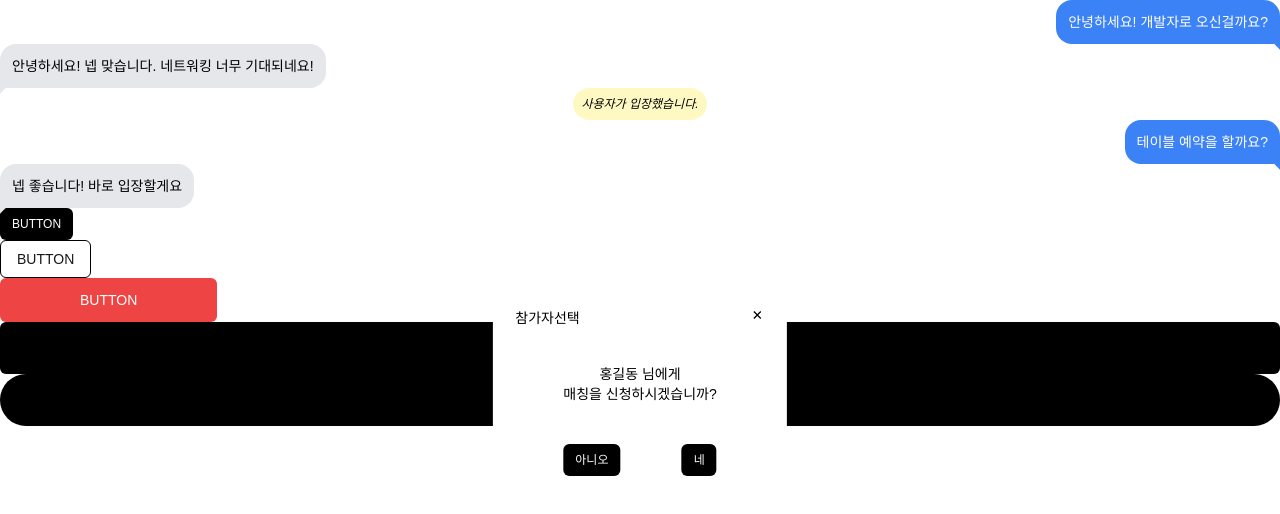
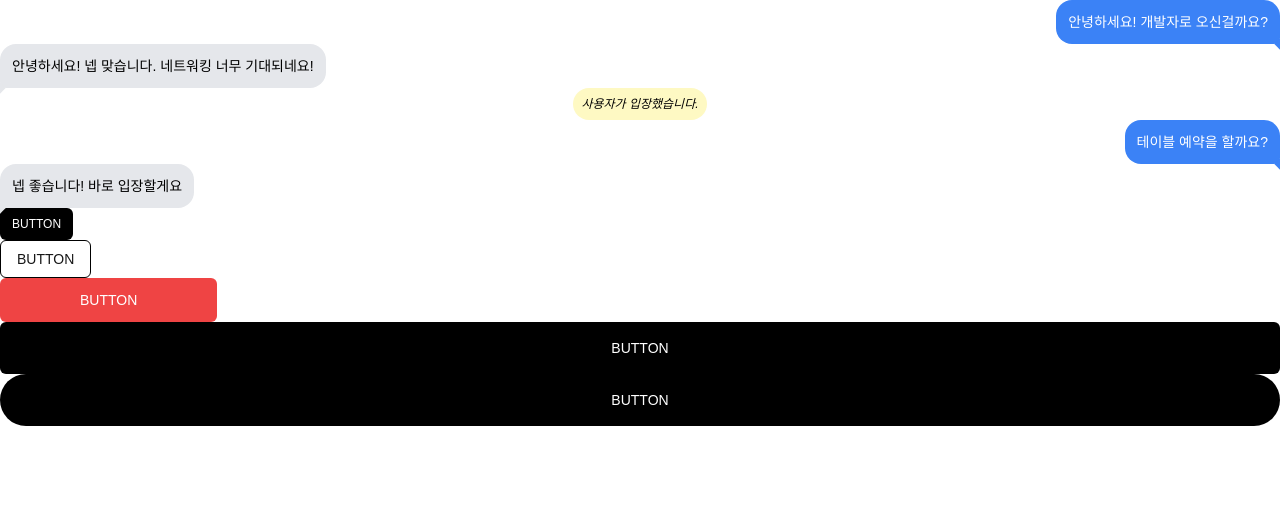
Before and after one commit to goorm-CHACHA/FE, a Next.js app: page / in a window 1280 px wide. Shown: the top 514 px of the page. Built offline with nearby package versions, Linux system fonts and the light colour scheme.

Commit message:
feat: 공통 컴포넌트 모달창 제작

```diff
--- a/app/page.tsx
+++ b/app/page.tsx
@@ -24,19 +24,7 @@ export default function Home() {
       <Button text="BUTTON" variant={'red'} size={'lg'} />
       <Button text="BUTTON" size={'full'} />
       <Button text="BUTTON" size={'full'} className="rounded-full" />
-      <ModalOneBtn
-        text={`채팅방이 개설되지 못했어요. \n 다음에 봬요ㅠ`}
-        textTitle="참가자선택"
-        textBtn="알겠어요"
-        variant="btn"
-      />
-      <ModalTwoBtn
-        text={`홍길동 님에게 \n 매칭을 신청하시겠습니까?`}
-        textTitle="참가자선택"
-        textLBtn="아니오"
-        textRBtn="네"
-        variant="btn"
-      />
+
     </div>
   );
 }
```
